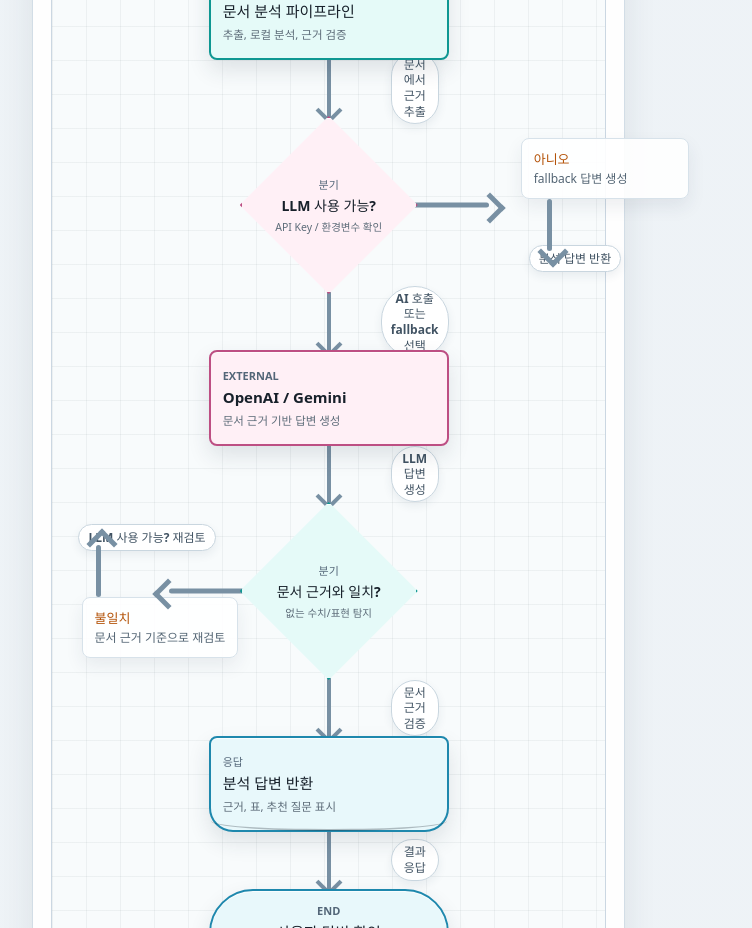
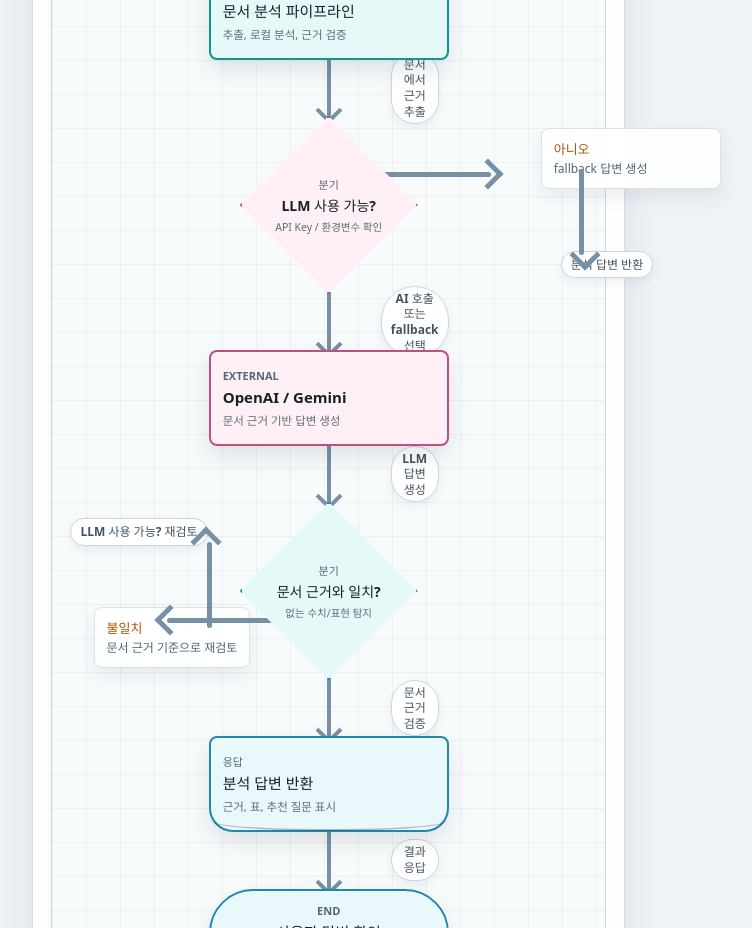
Before and after one commit to TaxtaroS/architecture, a React (Vite) app: page / in a window 1280 px wide. Shown: the part 1680-2608 px from the top of the page, without its empty margins (6-758 px from the left). Built offline with nearby package versions, Linux system fonts and the light colour scheme.

Commit message:
Refine branch routes

```diff
--- a/src/styles.css
+++ b/src/styles.css
@@ -486,19 +486,18 @@ h2 {
   display: grid;
   gap: 10px;
   align-items: center;
-  width: min(220px, 100%);
-  min-height: 116px;
-  padding-left: 58px;
+  width: min(260px, 100%);
+  min-height: 154px;
+  padding-left: 78px;
 }
 
 .branch-route::before {
   content: "";
   position: absolute;
-  left: -92px;
-  top: 50%;
-  width: 118px;
+  left: -116px;
+  top: 44px;
+  width: 144px;
   height: 5px;
-  transform: translateY(-50%);
   background: #7890a3;
   border-radius: 999px;
 }
@@ -506,8 +505,8 @@ h2 {
 .branch-route::after {
   content: "";
   position: absolute;
-  left: 16px;
-  top: calc(50% - 8px);
+  left: 14px;
+  top: 35px;
   width: 17px;
   height: 17px;
   transform: rotate(-45deg);
@@ -516,19 +515,22 @@ h2 {
 }
 
 .retry-route {
-  padding-right: 58px;
+  padding-right: 78px;
   padding-left: 0;
   justify-items: end;
 }
 
 .retry-route::before {
   left: auto;
-  right: -92px;
+  right: -116px;
+  top: 104px;
+  width: 144px;
 }
 
 .retry-route::after {
   left: auto;
-  right: 16px;
+  right: 14px;
+  top: 95px;
   transform: rotate(135deg);
 }
 
@@ -539,6 +541,14 @@ h2 {
   border-radius: 8px;
   background: rgba(255, 255, 255, 0.9);
   box-shadow: 0 8px 18px rgba(35, 55, 72, 0.08);
+}
+
+.fallback-route .branch-note {
+  align-self: start;
+}
+
+.retry-route .branch-note {
+  align-self: end;
 }
 
 .branch-note b {
@@ -558,7 +568,6 @@ h2 {
 .branch-target {
   position: relative;
   width: 160px;
-  margin-left: 8px;
   color: #415363;
   font-size: 12px;
   font-weight: 900;
@@ -575,16 +584,17 @@ h2 {
 }
 
 .branch-target.down {
-  padding-top: 36px;
+  margin-left: 20px;
+  padding-top: 40px;
 }
 
 .branch-target.down::before {
   content: "";
   position: absolute;
   left: 18px;
-  top: -10px;
+  top: -42px;
   width: 5px;
-  height: 52px;
+  height: 86px;
   background: #7890a3;
   border-radius: 999px;
 }
@@ -593,7 +603,7 @@ h2 {
   content: "";
   position: absolute;
   left: 13px;
-  top: 32px;
+  top: 33px;
   width: 17px;
   height: 17px;
   transform: rotate(45deg);
@@ -602,16 +612,17 @@ h2 {
 }
 
 .branch-target.up {
-  padding-bottom: 36px;
+  margin-right: 20px;
+  padding-bottom: 40px;
 }
 
 .branch-target.up::before {
   content: "";
   position: absolute;
-  left: 18px;
-  bottom: -10px;
+  right: 18px;
+  bottom: -42px;
   width: 5px;
-  height: 52px;
+  height: 86px;
   background: #7890a3;
   border-radius: 999px;
 }
@@ -619,8 +630,8 @@ h2 {
 .branch-target.up::after {
   content: "";
   position: absolute;
-  left: 13px;
-  bottom: 32px;
+  right: 13px;
+  bottom: 33px;
   width: 17px;
   height: 17px;
   transform: rotate(225deg);
```
